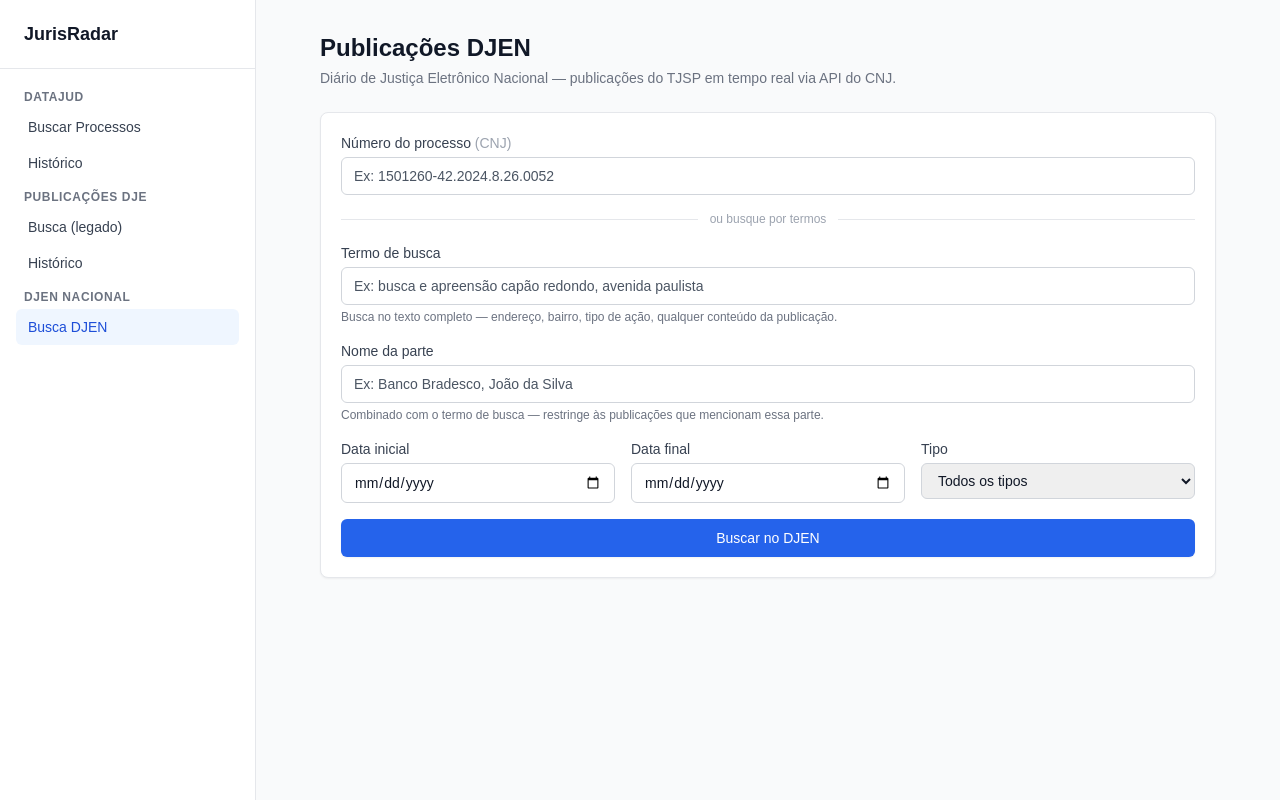
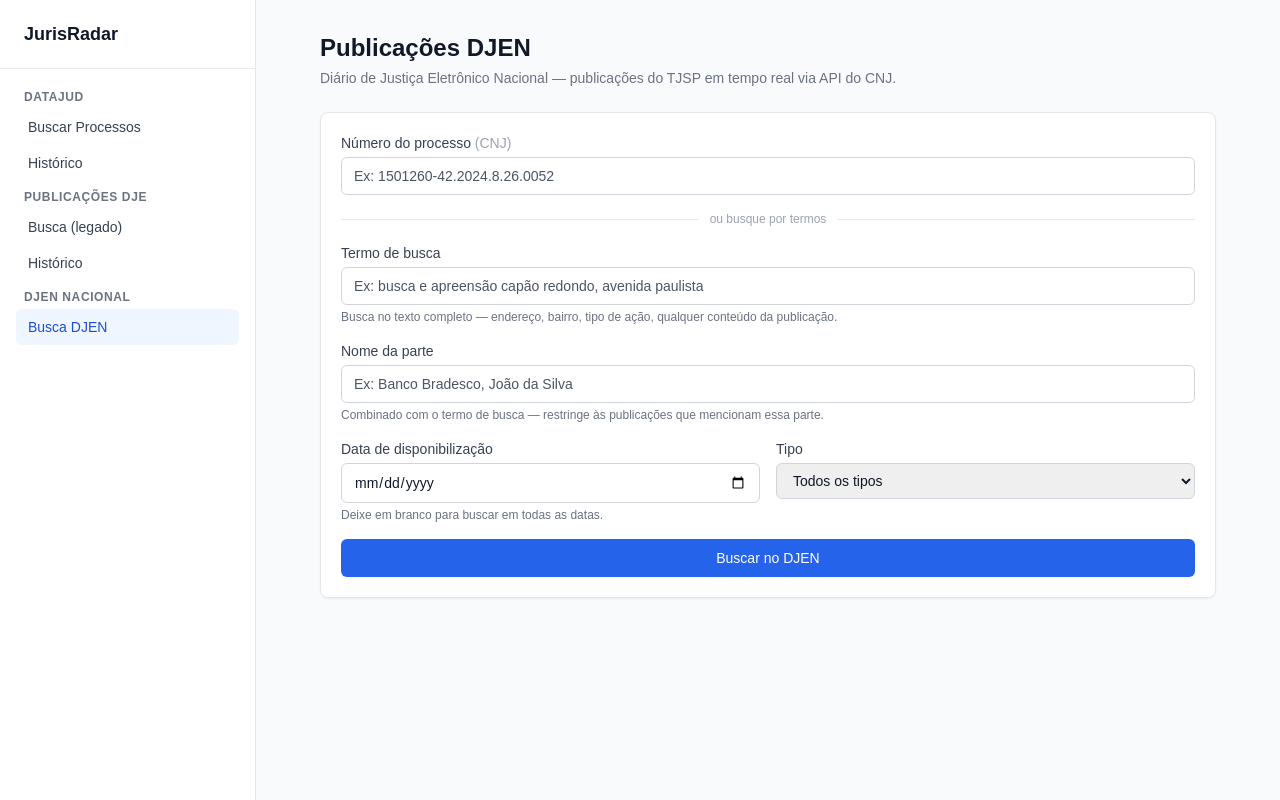
Before and after one commit to victorhenriqueoliveira-ai/JurisRadar, a Next.js app: page /djen-nacional in a window 1280 px wide. Built offline with nearby package versions, Linux system fonts and the light colour scheme.

Commit message:
fix: pluralização publicações + data única (API CNJ não suporta intervalo)

```diff
--- a/src/app/(protected)/djen-nacional/page.tsx
+++ b/src/app/(protected)/djen-nacional/page.tsx
@@ -29,8 +29,7 @@ interface FormValues {
   texto: string;
   nomeParte: string;
   numeroProcesso: string;
-  dataInicio: string;
-  dataFim: string;
+  data: string;
   tipoComunicacao: string;
 }
 
@@ -145,8 +144,7 @@ function DjenNacionalContent() {
       texto: '',
       nomeParte: '',
       numeroProcesso: '',
-      dataInicio: '',
-      dataFim: '',
+      data: '',
       tipoComunicacao: '',
     },
   });
@@ -164,7 +162,7 @@ function DjenNacionalContent() {
     } else {
       const termos = [values.texto, values.nomeParte].filter(Boolean).join(' ');
       if (termos) params.set('texto', termos);
-      if (values.dataInicio) params.set('dataDisponibilizacao', values.dataInicio);
+      if (values.data) params.set('dataDisponibilizacao', values.data);
     }
     if (values.tipoComunicacao) params.set('tipoComunicacao', values.tipoComunicacao);
 
@@ -173,15 +171,7 @@ function DjenNacionalContent() {
       if (!res.ok) throw new Error(`DJEN retornou ${res.status}`);
       const data = await res.json();
 
-      let items: Record<string, unknown>[] = data.items ?? [];
-
-      // Filtro local por data fim (API só aceita uma data)
-      if (values.dataFim && values.dataInicio && values.dataInicio !== values.dataFim) {
-        items = items.filter((item) => {
-          const d = String(item.data_disponibilizacao ?? '');
-          return d >= values.dataInicio && d <= values.dataFim;
-        });
-      }
+      const items: Record<string, unknown>[] = data.items ?? [];
 
       setState({
         status: 'success',
@@ -280,31 +270,20 @@ function DjenNacionalContent() {
           </p>
         </div>
 
-        {/* Datas + Tipo */}
-        <div className="grid grid-cols-1 sm:grid-cols-3 gap-4">
+        {/* Data + Tipo */}
+        <div className="grid grid-cols-1 sm:grid-cols-2 gap-4">
           <div>
-            <label htmlFor="dataInicio" className="block text-sm font-medium text-gray-700 mb-1">
-              Data inicial
+            <label htmlFor="data" className="block text-sm font-medium text-gray-700 mb-1">
+              Data de disponibilização
             </label>
             <input
-              id="dataInicio"
+              id="data"
               type="date"
-              {...register('dataInicio')}
+              {...register('data')}
               disabled={isLoading}
               className={inputCls}
             />
-          </div>
-          <div>
-            <label htmlFor="dataFim" className="block text-sm font-medium text-gray-700 mb-1">
-              Data final
-            </label>
-            <input
-              id="dataFim"
-              type="date"
-              {...register('dataFim')}
-              disabled={isLoading}
-              className={inputCls}
-            />
+            <p className="mt-1 text-xs text-gray-500">Deixe em branco para buscar em todas as datas.</p>
           </div>
           <div>
             <label htmlFor="tipoComunicacao" className="block text-sm font-medium text-gray-700 mb-1">
@@ -344,7 +323,7 @@ function DjenNacionalContent() {
           <p className="text-sm text-gray-600">
             {state.total === 0
               ? 'Nenhuma publicação encontrada.'
-              : `${state.total?.toLocaleString('pt-BR')} publicação${state.total !== 1 ? 'ões' : ''} encontrada${state.total !== 1 ? 's' : ''}`}
+              : `${state.total?.toLocaleString('pt-BR')} ${state.total === 1 ? 'publicação encontrada' : 'publicações encontradas'}`}
             {totalPages > 1 && ` — página ${page} de ${totalPages}`}
           </p>
 
```
